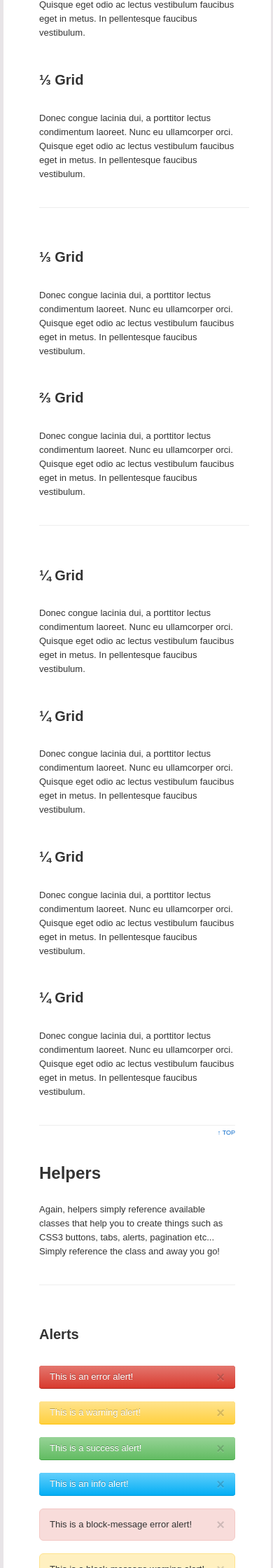
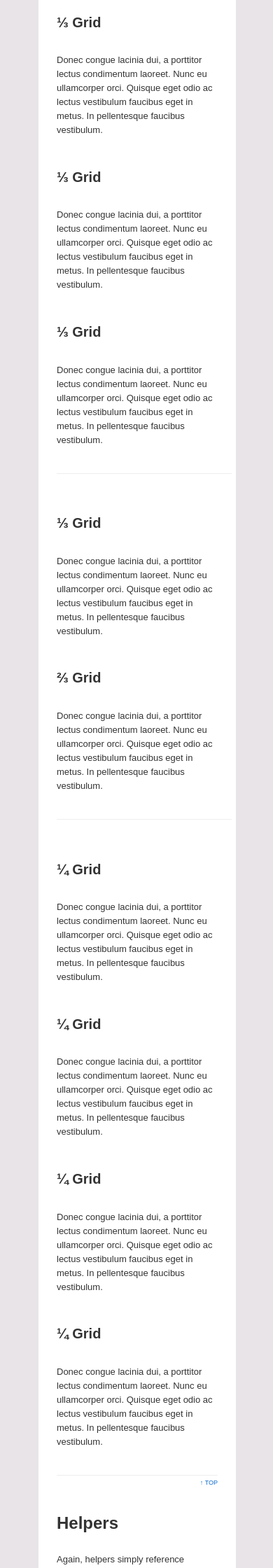
Before and after one commit to scottparry/Workless, a PHP site: page / in a window 390 px wide. Shown: the part 3040-5280 px from the top of the page at 70% size. Run offline with PHP 8.4, Linux system fonts and the light colour scheme; some libraries are stand-ins or nearby versions; some web fonts are replaced.

Commit message:
fixed mobile portrait to stay within boundary

```diff
--- a/css/workless.css
+++ b/css/workless.css
@@ -1400,14 +1400,14 @@ Primary styles. (Mobile first, everything else is overridden with @media queries
 */
 
 .container {
-	width: 380px;
+	width: 280px;
 	margin: 0 auto;
 }
 
 #main {
 	background: #ffffff;
-	width: 280px;
-	padding: 25px 50px 100px 50px;
+	width: 230px;
+	padding: 25px 25px 100px 25px;
 	margin: 0 auto;
 	border: 1px solid #ffffff;
 	grid-shadow: 0px 0px 3px #bbbbbb;
@@ -1492,10 +1492,63 @@ nav#primary ul li ul li a {
 	float: none;
 }
 
+.one_full {
+	width: 230px;
+	margin: 0;
+	float: left;
+}
+
+.one_half {
+	width: 230px;
+	margin-right: 20px;
+	float: left;
+}
+
+.one_half:last-child {
+	width: 230px;
+	margin-right: 0;
+}
+
+.one_third {
+	width: 230px;
+	margin-right: 20px;
+	float: left;
+}
+
+.one_third:last-child {
+	width: 230px;
+	margin-right: 0;
+}
+
+.two_third {
+	width: 230px;
+	margin-right: 20px;
+	float: left;
+}
+
+.two_third:last-child {
+	width: 230px;
+	margin-right: 0;
+}
+
+.one_quarter {
+	width: 230px;
+	margin-right: 20px;
+	float: left;
+}
+
+.one_quarter:last-child {
+	width: 230px;
+	margin-right: 0;
+}
+
+form legend, form input, form select {
+	max-width: 230px;
+}
+
 footer {
 	padding: 25px 0 0 0;
 }
-
 
 /*
 -------------------------------------------------------------------------------------------------------
```
